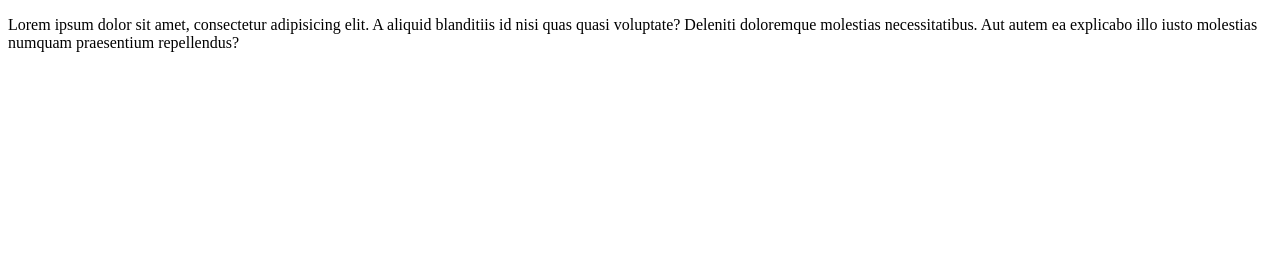
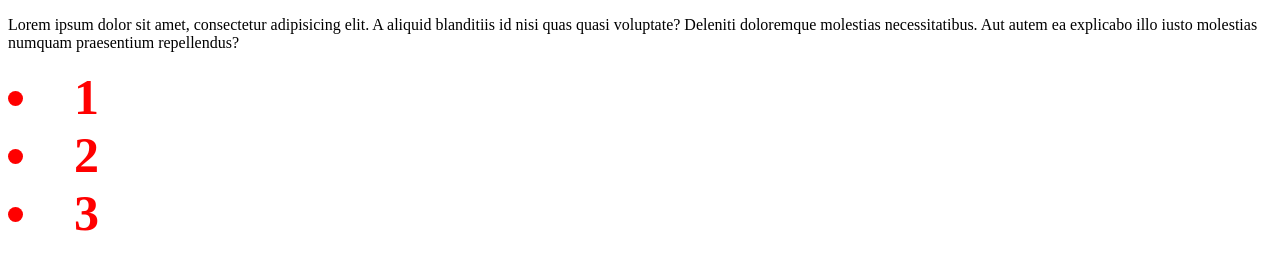
Before and after one commit to AlexSediuk/forkio_app, a website: page src/index.html in a window 1280 px wide. Drawn offline with nearby package versions, Linux system fonts and the light colour scheme; files that its build step writes are made by us from their sources.

Commit message:
edit index scss

```diff
--- a/src/index.html
+++ b/src/index.html
@@ -15,6 +15,10 @@
         <div></div>
         <div></div>
 
+        <li>1</li>
+        <li>2</li>
+        <li>3</li>
+
 
     <!--<script src="./js/scripts.min.js"></script>-->
 </body>
--- a/src/scss/main.scss
+++ b/src/scss/main.scss
@@ -0,0 +1,5 @@
+li {
+  color: red;
+  font-size: 50px;
+  font-weight: bold;
+}
```
